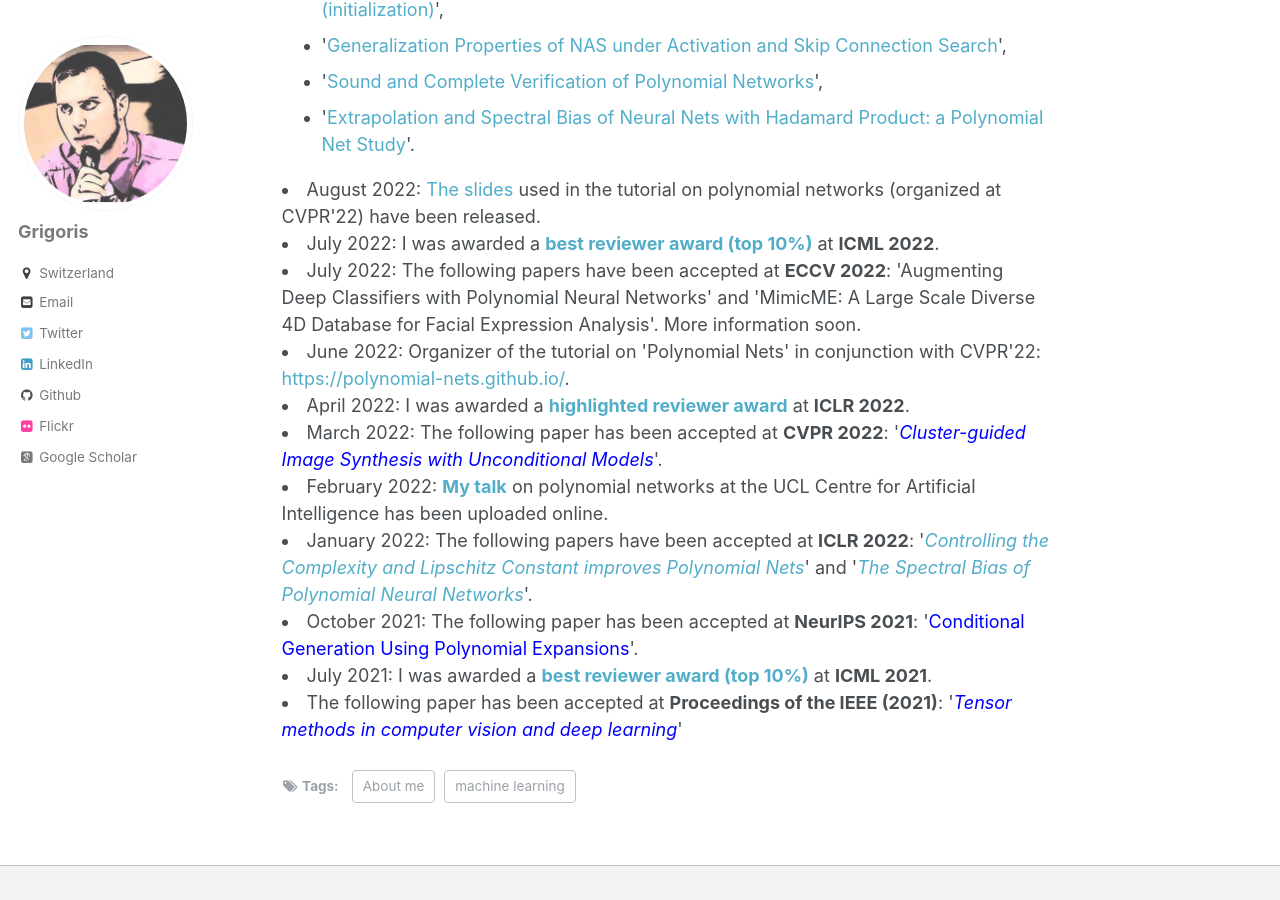
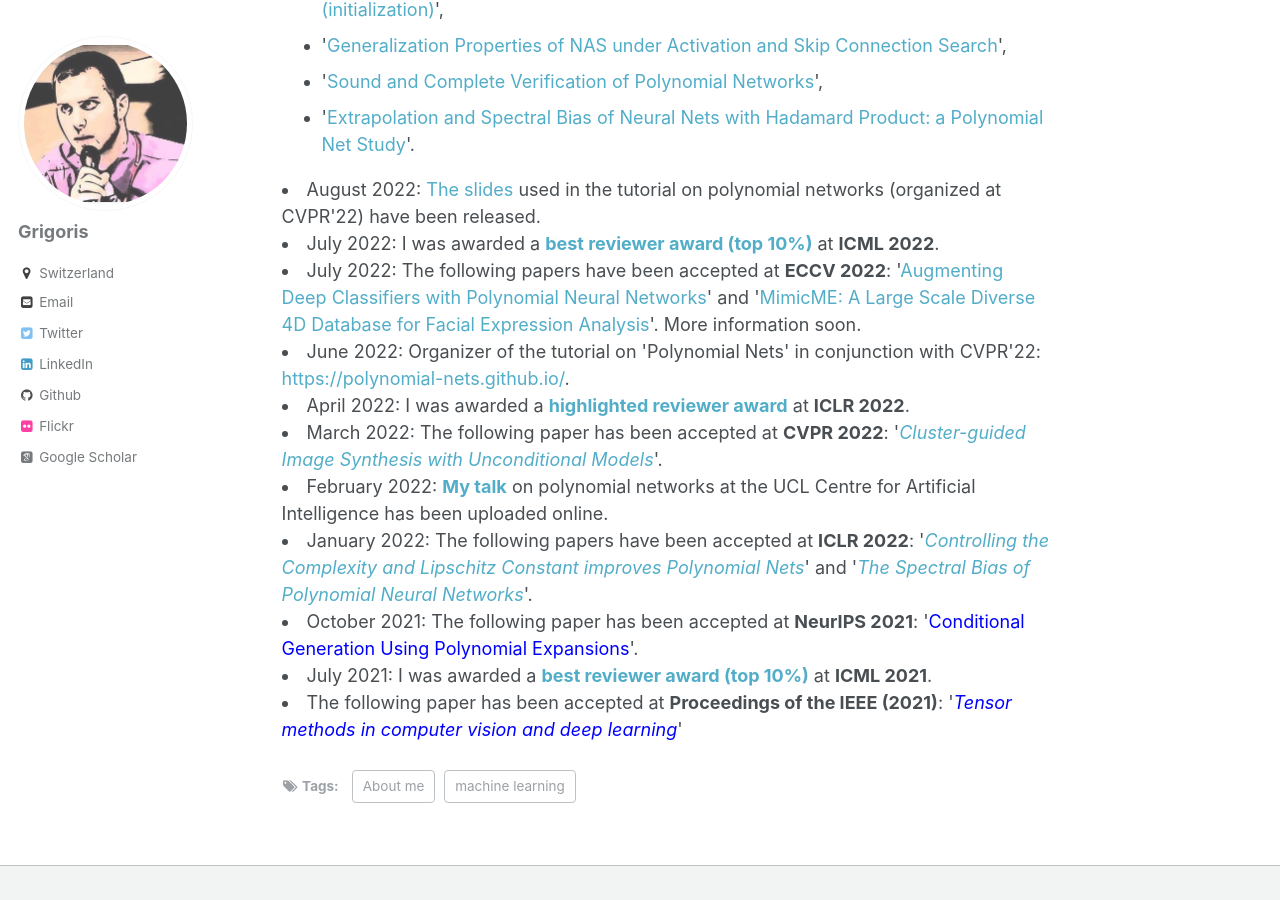
Before and after one commit to grigorisg9gr/grigorisg9gr.github.io, a Jekyll site: the page built from index.html, in a window 1280 px wide and 900 px high, scrolled down 536 px. Built offline with Jekyll 4.4.1, drawn with Linux system fonts in a browser that asks for light colours; some web fonts are replaced.

Commit message:
Add few citations in the homepage.

```diff
--- a/_publications/index.html
+++ b/_publications/index.html
@@ -44,7 +45,7 @@
           // Add an event listener to the paragraph that
           // hides the widget when the cursor is no longer over the paragraph
           p.addEventListener("mouseout", function() {my_widget.style.display = "none";});
-        </script>
+        </script> -->
     </div></li>
 
 <li><strong>Generalization Properties of NAS under Activation and Skip Connection Search.</strong>
--- a/index.html
+++ b/index.html
@@ -16,17 +16,17 @@
     <li>October 2022: I was recognized as a <a href="https://neurips.cc/Conferences/2022/ProgramCommittee"><strong>best reviewer</strong></a> at <strong>NeurIPS 2022</strong>.</li>
     <li>September 2022: The following papers have been accepted at <strong>NeurIPS 2022</strong>:
         <ul>
-                <li>'<a href="https://openreview.net/pdf?id=m8vzptcFKsT">Robustness in deep learning: The good (width), the bad (depth), and the ugly (initialization)</a>',</li>
-                <li>'<a href="https://openreview.net/pdf?id=aQySSrCbBul">Generalization Properties of NAS under Activation and Skip Connection Search</a>',</li>
-                <li>'<a href="https://openreview.net/pdf?id=gsdHDI-p6NI">Sound and Complete Verification of Polynomial Networks</a>',&nbsp;</li>
-                <li>'<a href="https://openreview.net/pdf?id=_cXUMAnWJJj">Extrapolation and Spectral Bias of Neural Nets with Hadamard Product: a Polynomial Net Study</a>'.</li>
+                <li>'<span style="color: #0000ff;"><a href="https://openreview.net/pdf?id=m8vzptcFKsT">Robustness in deep learning: The good (width), the bad (depth), and the ugly (initialization)</a></span>',</li>
+                <li>'<span style="color: #0000ff;"><a href="https://openreview.net/pdf?id=aQySSrCbBul">Generalization Properties of NAS under Activation and Skip Connection Search</a></span>',</li>
+                <li>'<span style="color: #0000ff;"><a href="https://openreview.net/pdf?id=gsdHDI-p6NI">Sound and Complete Verification of Polynomial Networks</a></span>',&nbsp;</li>
+                <li>'<span style="color: #0000ff;"><a href="https://openreview.net/pdf?id=_cXUMAnWJJj">Extrapolation and Spectral Bias of Neural Nets with Hadamard Product: a Polynomial Net Study</a></span>'.</li>
         </ul>
     <li>August 2022: <a href="https://www.slideshare.net/GrigorisChrysos/tutorial-on-polynomial-networks-at-cvpr22">The slides</a> used in the tutorial on polynomial networks (organized at CVPR'22) have been released.
     <li>July 2022: I was awarded a <a href="https://icml.cc/Conferences/2022/Reviewers"><strong>best reviewer award (top 10%)</strong></a> at <strong>ICML 2022</strong>.</li>
-    <li>July 2022: The following papers have been accepted at <strong>ECCV 2022</strong>: 'Augmenting Deep Classifiers with Polynomial Neural Networks' and 'MimicME: A Large Scale Diverse 4D Database for Facial Expression Analysis'. More information soon.</li>
+    <li>July 2022: The following papers have been accepted at <strong>ECCV 2022</strong>: '<span style="color: #0000ff;"><a href="https://www.ecva.net/papers/eccv_2022/papers_ECCV/papers/136850682.pdf">Augmenting Deep Classifiers with Polynomial Neural Networks</a></span>' and '<span style="color: #0000ff;"><a href="https://www.ecva.net/papers/eccv_2022/papers_ECCV/papers/136680457.pdf">MimicME: A Large Scale Diverse 4D Database for Facial Expression Analysis</a></span>'. More information soon.</li>
     <li>June 2022: Organizer of the tutorial on 'Polynomial Nets' in conjunction with CVPR'22: <a href="https://polynomial-nets.github.io/">https://polynomial-nets.github.io/</a>.
     <li>April 2022: I was awarded a <a href="https://iclr.cc/Conferences/2022/Reviewers"><strong>highlighted reviewer award</strong></a> at <strong>ICLR 2022</strong>.</li>
-    <li>March 2022: The following paper has been accepted at <strong>CVPR 2022</strong>: '<span style="color: #0000ff;"><em>Cluster-guided Image Synthesis with Unconditional Models</em></span>'.</li>
+    <li>March 2022: The following paper has been accepted at <strong>CVPR 2022</strong>: '<span style="color: #0000ff;"><em><a href="https://openaccess.thecvf.com/content/CVPR2022/papers/Georgopoulos_Cluster-Guided_Image_Synthesis_With_Unconditional_Models_CVPR_2022_paper.pdf">Cluster-guided Image Synthesis with Unconditional Models</a></em></span>'.</li>
     <li>February 2022: <a href="https://www.youtube.com/watch?v=l1xievUFdAw"><strong>My talk</strong></a> on polynomial networks at the  UCL Centre for Artificial Intelligence has been uploaded online.</li>
     <li>January 2022: The following papers have been accepted at <strong>ICLR 2022</strong>: '<span style="color: #0000ff;"><em><a href="https://openreview.net/pdf?id=dQ7Cy_ndl1s">Controlling the Complexity and Lipschitz Constant improves Polynomial Nets</a></em></span>' and '<span style="color: #0000ff;"><em><a href="https://openreview.net/pdf?id=P7FLfMLTSEX">The Spectral Bias of Polynomial Neural Networks</a></em></span>'.</li>
     <li>October 2021: The following paper has been accepted at <strong>NeurIPS 2021</strong>: '<a href="https://proceedings.neurips.cc/paper/2021/file/ef0d3930a7b6c95bd2b32ed45989c61f-Paper.pdf"><span style="color: #0000ff;">Conditional Generation Using Polynomial Expansions</span></a>'.</li>
```
Also changed, not shown: other parts of _publications/index.html (+1 -0 lines).
